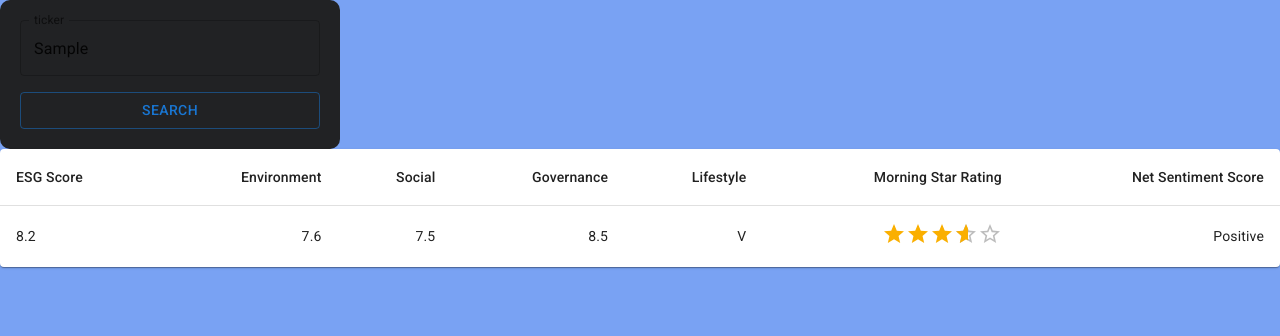
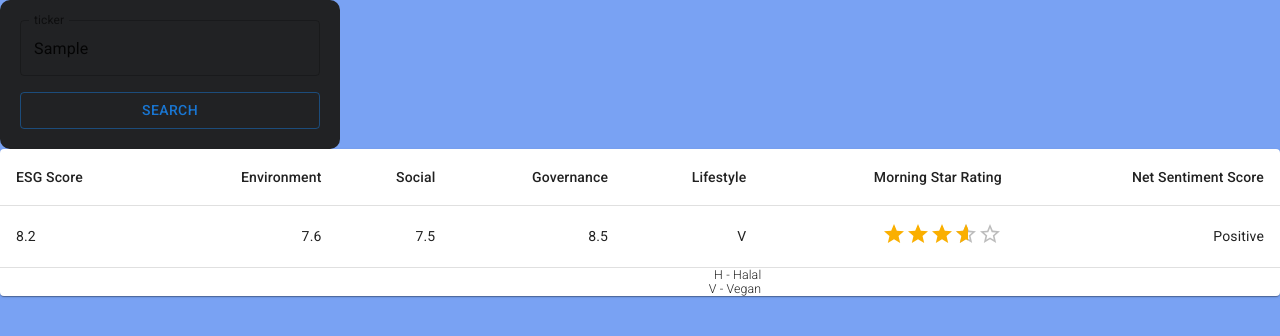
Before and after one commit to ahmadrazabmo/dd-app, a React (Create React App) app: page / in a window 1280 px wide. Both pictures are taken after typing "Sample" into the empty fields and a click on the button "SEARCH". Shown: the top 336 px of the page. Built offline with nearby package versions, Linux system fonts and the light colour scheme.

Commit message:
Added legend

```diff
--- a/src/App.css
+++ b/src/App.css
@@ -19,3 +19,11 @@
 .App-link {
   color: #61dafb;
 }
+
+.legend {
+  font-family: "Roboto","Helvetica","Arial",sans-serif;
+  font-weight: 200;
+  font-size: 0.775rem;
+  line-height: 1;
+  letter-spacing: 0.01071em;
+}
--- a/src/components/esg/esgTable.js
+++ b/src/components/esg/esgTable.js
@@ -49,6 +49,12 @@ export default function EsgTable() {
               <TableCell align="right">{row.sentiment}</TableCell>
             </TableRow>
           ))}
+          <TableRow rowSpan={1} align="right">
+            <TableCell align="right" colSpan={5} class="legend">H - Halal </TableCell>
+          </TableRow>
+          <TableRow rowSpan={1} align="right">
+            <TableCell align="right" colSpan={5} class="legend">V - Vegan </TableCell>
+          </TableRow>
         </TableBody>
       </Table>
     </TableContainer>
```
